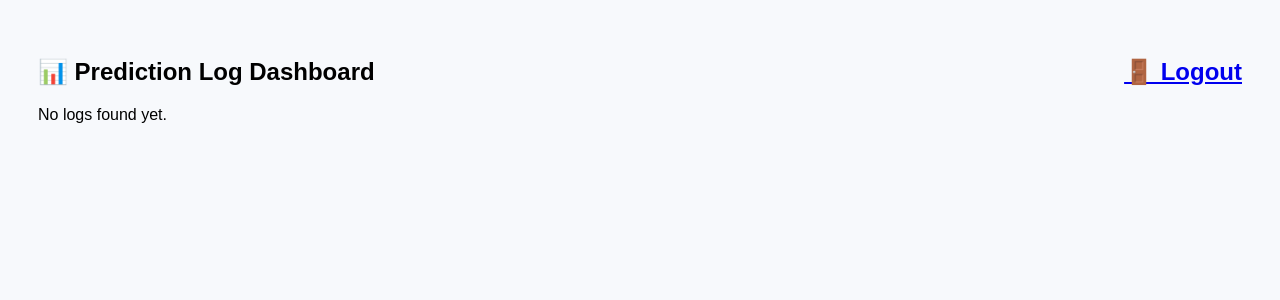
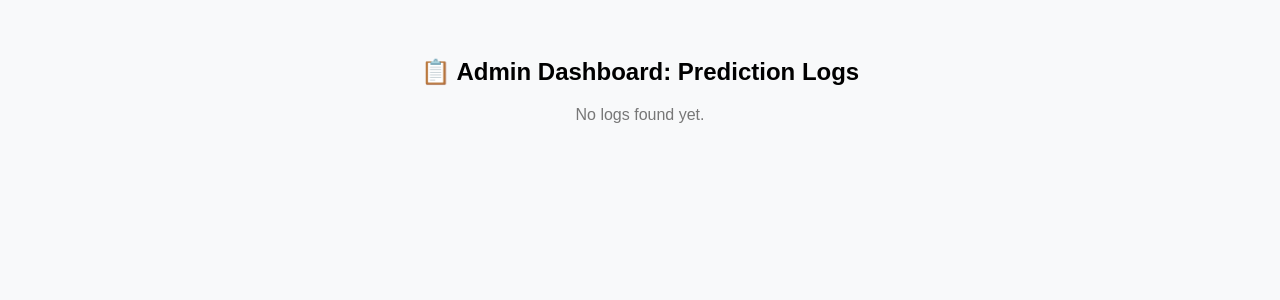
Before and after one commit to YETUNDE-63/flask-reorder-alert, a Flask app: page /admin in a window 1280 px wide. Shown: the top 300 px of the page. Run offline with Flask 3, Linux system fonts and the light colour scheme; the visitor is signed in with stand-in values (Sample User, id 1); parts of the project's set-up code (start-up, migrations or seed data) failed here and were passed over.

Commit message:
Update admin.html layout for dashboard

```diff
--- a/templates/admin.html
+++ b/templates/admin.html
@@ -1,27 +1,63 @@
 <!DOCTYPE html>
 <html>
 <head>
-    <title>Admin Dashboard</title>
+    <title>Admin Dashboard - Logs</title>
     <style>
-        body { font-family: Arial; background: #f7f9fc; padding: 30px; }
-        table { border-collapse: collapse; width: 100%; background: white; }
-        th, td { padding: 12px; border: 1px solid #ccc; text-align: center; }
-        th { background-color: #2c3e50; color: white; }
-        .logout { float: right; }
+        body {
+            font-family: Arial, sans-serif;
+            padding: 30px;
+            background-color: #f8f9fa;
+        }
+
+        h2 {
+            text-align: center;
+        }
+
+        table {
+            width: 100%;
+            border-collapse: collapse;
+            margin-top: 20px;
+            background: #fff;
+        }
+
+        th, td {
+            padding: 10px;
+            border: 1px solid #ccc;
+            text-align: center;
+        }
+
+        th {
+            background-color: #007bff;
+            color: white;
+        }
+
+        tr:nth-child(even) {
+            background-color: #f2f2f2;
+        }
+
+        .note {
+            margin-top: 20px;
+            text-align: center;
+            color: #777;
+        }
     </style>
 </head>
 <body>
-    <h2>📊 Prediction Log Dashboard <a href="/logout" class="logout">🚪 Logout</a></h2>
+    <h2>📋 Admin Dashboard: Prediction Logs</h2>
+
     {% if logs %}
-        <table>
+    <table>
+        <thead>
             <tr>
                 <th>Timestamp</th>
                 <th>Item Name</th>
-                <th>Opening Stock</th>
-                <th>Closing Stock</th>
+                <th>Opening Qty</th>
+                <th>Closing Qty</th>
                 <th>Replenished</th>
                 <th>Prediction</th>
             </tr>
+        </thead>
+        <tbody>
             {% for row in logs %}
             <tr>
                 <td>{{ row['Timestamp'] }}</td>
@@ -32,9 +68,10 @@
                 <td>{{ row['Prediction'] }}</td>
             </tr>
             {% endfor %}
-        </table>
+        </tbody>
+    </table>
     {% else %}
-        <p>No logs found yet.</p>
+        <p class="note">No logs found yet.</p>
     {% endif %}
 </body>
 </html>
```
